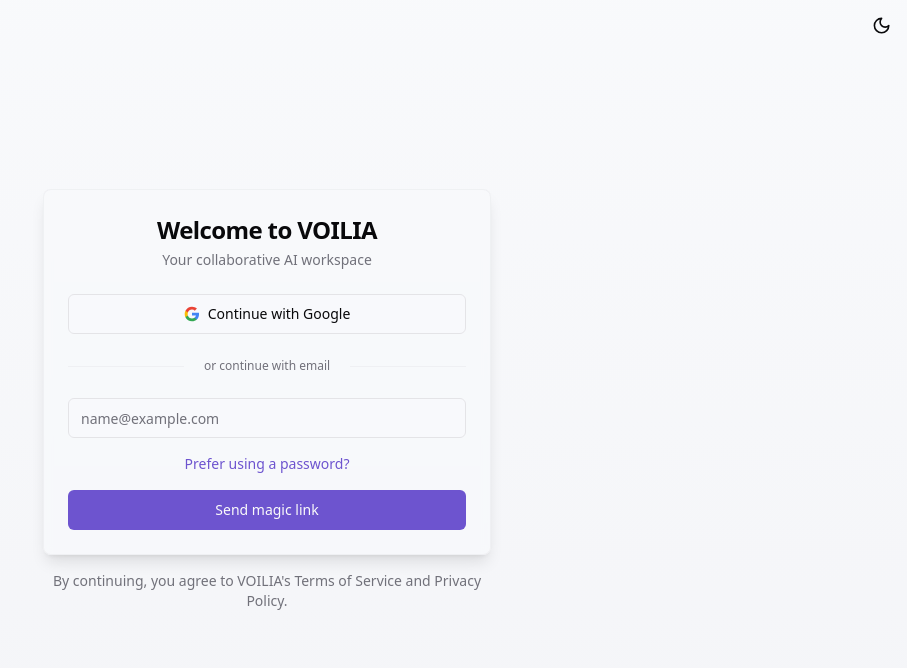
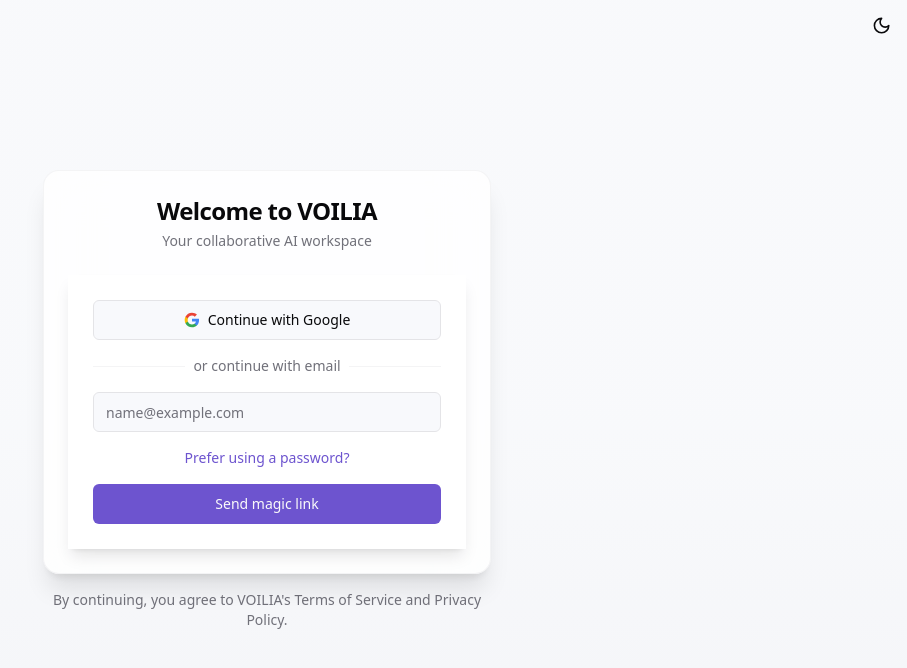
Before and after one commit to voilia/voilia2, a React (Vite) app: page /auth in a window 1280 px wide. Shown: the top 668 px of the page, without its empty margins (373-1280 px from the left). Built offline with nearby package versions, Linux system fonts and the light colour scheme.

Commit message:
Refactor: Enhance AuthForm UI
Apply glass effect, refine divider, and match ProjectCard styling for improved visual consistency in the AuthForm component.

```diff
--- a/src/components/auth/AuthForm.tsx
+++ b/src/components/auth/AuthForm.tsx
@@ -121,12 +121,13 @@ const AuthForm = () => {
 
   return (
     <div className="space-y-6 animate-fade-in">
+      <div className="glass-card p-6 transition-all duration-300 hover:shadow-lg">
         <GoogleSignIn />
 
-      <div className="relative flex items-center gap-3">
-        <div className="flex-grow border-t border-border/40" />
-        <span className="flex-shrink-0 text-xs text-muted-foreground px-2">or continue with email</span>
-        <div className="flex-grow border-t border-border/40" />
+        <div className="flex items-center justify-center text-muted-foreground text-sm my-4">
+          <span className="flex-grow border-t border-border/40" />
+          <span className="mx-2">or continue with email</span>
+          <span className="flex-grow border-t border-border/40" />
         </div>
 
         <Form {...form}>
@@ -140,7 +141,7 @@ const AuthForm = () => {
                     <Input
                       placeholder="name@example.com"
                       {...field}
-                    className="transition-all duration-200"
+                      className="transition-all duration-200 focus:ring-2 ring-primary/40"
                     />
                   </FormControl>
                   <FormMessage className="animate-fade-in" />
@@ -160,7 +161,7 @@ const AuthForm = () => {
                           type={showPassword ? "text" : "password"}
                           placeholder="••••••••"
                           {...field}
-                        className="pr-10 transition-all duration-200"
+                          className="pr-10 transition-all duration-200 focus:ring-2 ring-primary/40"
                         />
                       </FormControl>
                       <button
@@ -179,7 +180,7 @@ const AuthForm = () => {
                     <button
                       type="button"
                       onClick={handleForgotPassword}
-                    className="text-sm text-primary hover:underline focus:outline-none"
+                      className="text-sm text-primary hover:underline focus:outline-none transition-colors"
                     >
                       Forgot your password?
                     </button>
@@ -193,7 +194,7 @@ const AuthForm = () => {
                 <button
                   type="button"
                   onClick={togglePasswordMode}
-                className="text-primary hover:underline focus:outline-none"
+                  className="text-primary hover:underline focus:outline-none transition-colors"
                 >
                   Use magic link instead
                 </button>
@@ -201,7 +202,7 @@ const AuthForm = () => {
                 <button
                   type="button"
                   onClick={togglePasswordMode}
-                className="text-primary hover:underline focus:outline-none"
+                  className="text-primary hover:underline focus:outline-none transition-colors"
                 >
                   Prefer using a password?
                 </button>
@@ -210,7 +211,7 @@ const AuthForm = () => {
 
             <Button
               type="submit"
-            className="w-full"
+              className="w-full transition-all duration-200 hover:shadow-md"
               disabled={isSubmitting}
             >
               {isSubmitting ? (
@@ -225,6 +226,7 @@ const AuthForm = () => {
           </form>
         </Form>
       </div>
+    </div>
   );
 };
 
--- a/src/pages/Auth.tsx
+++ b/src/pages/Auth.tsx
@@ -52,13 +52,13 @@ const Auth = () => {
   }
 
   return (
-    <div className="flex min-h-screen flex-col items-center justify-center p-4 md:p-8 bg-gradient-to-b from-background to-secondary/20">
+    <div className="flex min-h-screen flex-col items-center justify-center p-4 md:p-8 bg-gradient-to-b from-background via-background to-secondary/20">
       <div className="absolute top-4 right-4">
         <ThemeToggle />
       </div>
 
       <div className="w-full max-w-md animate-fade-in">
-        <Card className="border-border/40 shadow-lg backdrop-blur-sm bg-background/80">
+        <Card className="backdrop-blur-xl bg-card/80 border-border/40 shadow-xl rounded-2xl transition-all duration-300 hover:shadow-2xl">
           <CardContent className="pt-6">
             <div className="mb-6 text-center space-y-1">
               <h1 className="text-2xl font-semibold tracking-tight">Welcome to VOILIA</h1>
```
Lines whose indentation alone changed are shown as unchanged.
